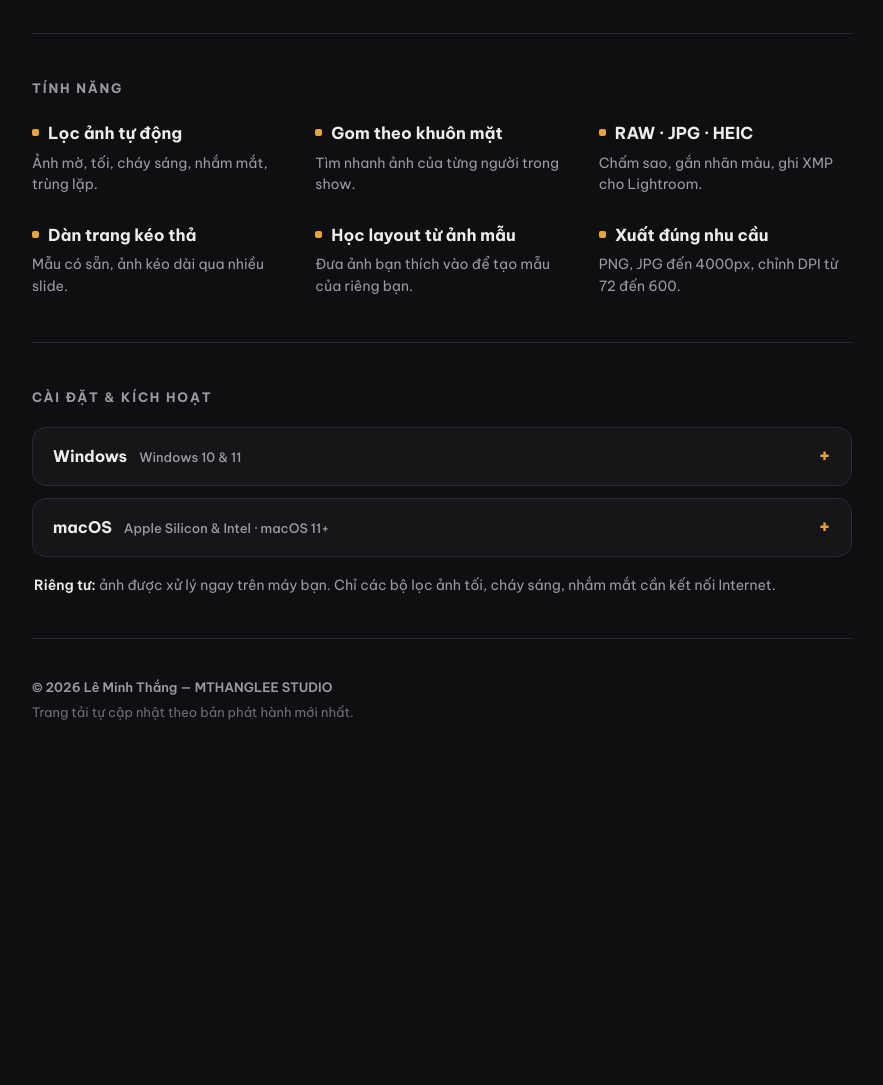
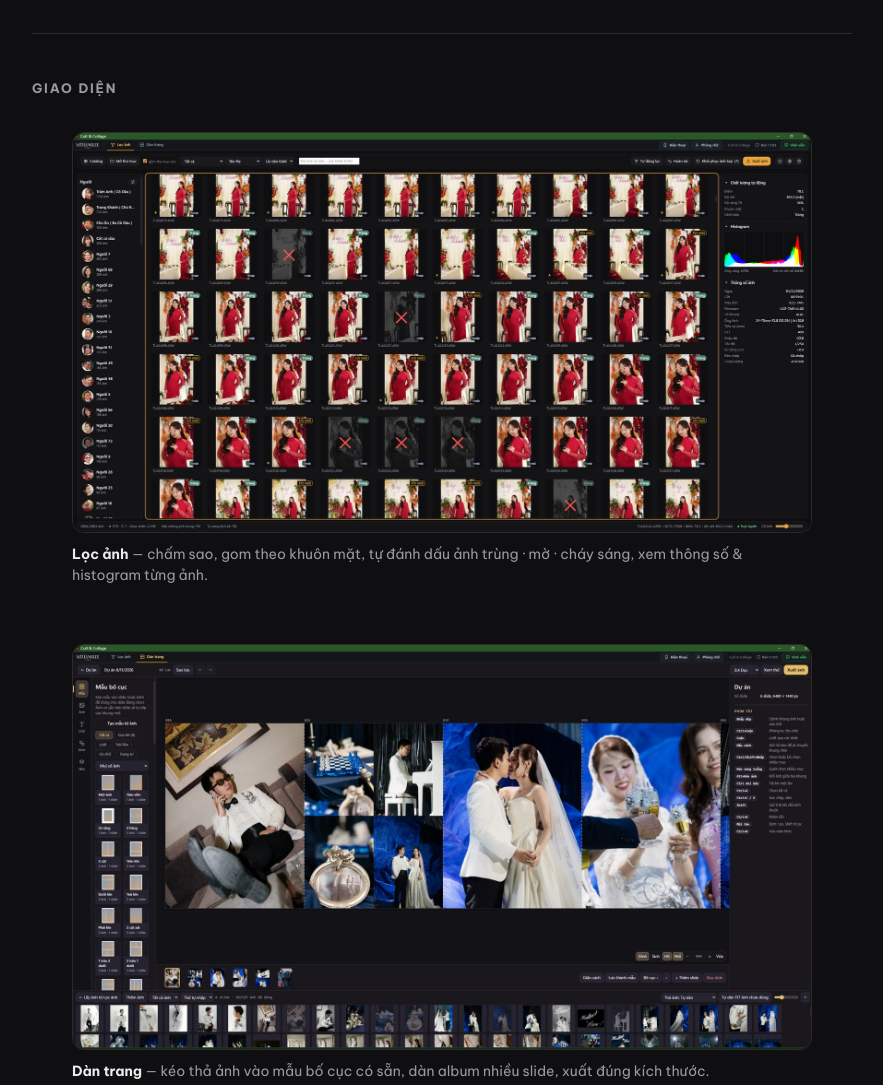
Before and after one commit to mthanglee97dnvn/cullcollage-web, a plain HTML site: page index.html in a window 1280 px wide. Shown: the part 712-1797 px from the top of the page, without its empty margins (198-1081 px from the left). Before the commit the page ends 1481 px from the top, so only its background shows below. Drawn offline with Linux system fonts and the light colour scheme; no server answers.

Commit message:
Thêm ảnh chụp giao diện app (Lọc ảnh + Dàn trang)

```diff
--- a/index.html
+++ b/index.html
@@ -92,6 +92,13 @@ details.chip[open] summary{color:var(--tx)}
 details.chip p{margin:10px 0 0; color:var(--mut); font-size:14px; max-width:60ch; padding-left:25px}
 details.chip b{color:var(--tx); font-weight:600}
 
+.shots{padding-block:44px 0; border-top:1px solid var(--line); margin-top:36px}
+.shots h2{margin:0 0 18px; font-size:13px; font-weight:700; letter-spacing:.14em; text-transform:uppercase; color:var(--mut)}
+.shots .grid{display:grid; gap:26px}
+.shot figure{margin:0}
+.shot img{width:100%; height:auto; display:block; border:1px solid var(--line); border-radius:12px; background:var(--panel)}
+.shot figcaption{margin-top:11px; color:var(--mut); font-size:14px; line-height:1.5}
+.shot figcaption b{color:var(--tx); font-weight:700}
 .features{padding-block:44px 8px; border-top:1px solid var(--line); margin-top:36px}
 .features h2{margin:0 0 22px; font-size:13px; font-weight:700; letter-spacing:.14em; text-transform:uppercase; color:var(--mut)}
 .fgrid{display:grid; grid-template-columns:repeat(3,1fr); gap:26px 30px}
@@ -180,6 +187,20 @@ footer .f2{margin-top:5px}
     <summary>Không chắc máy Mac dùng chip nào?</summary>
     <p>Bấm logo <b>Apple</b> ở góc trái màn hình → <b>Giới thiệu về máy Mac này</b>. Nếu thấy dòng <b>Chip Apple M1/M2/M3…</b> thì chọn bản <b>Apple Silicon</b>; nếu thấy <b>Bộ xử lý Intel</b> thì chọn bản <b>Intel</b>.</p>
   </details>
+
+  <section class="shots" aria-label="Giao diện">
+    <h2>Giao diện</h2>
+    <div class="grid">
+      <figure class="shot">
+        <img src="assets/loc-anh.jpg" width="1600" height="865" loading="lazy" decoding="async" alt="Màn hình Lọc ảnh: lưới ảnh cưới có chấm sao, nhãn Trùng/Tốt nhất, ảnh bị loại và bảng thông số bên phải">
+        <figcaption><b>Lọc ảnh</b> — chấm sao, gom theo khuôn mặt, tự đánh dấu ảnh trùng · mờ · cháy sáng, xem thông số &amp; histogram từng ảnh.</figcaption>
+      </figure>
+      <figure class="shot">
+        <img src="assets/dan-trang.jpg" width="1600" height="876" loading="lazy" decoding="async" alt="Màn hình Dàn trang: kéo thả ảnh cưới vào các mẫu bố cục slide để dàn album">
+        <figcaption><b>Dàn trang</b> — kéo thả ảnh vào mẫu bố cục có sẵn, dàn album nhiều slide, xuất đúng kích thước.</figcaption>
+      </figure>
+    </div>
+  </section>
 
   <section class="features">
     <h2>Tính năng</h2>
```
Also changed, not shown: assets/dan-trang.jpg (added), assets/loc-anh.jpg (added).
